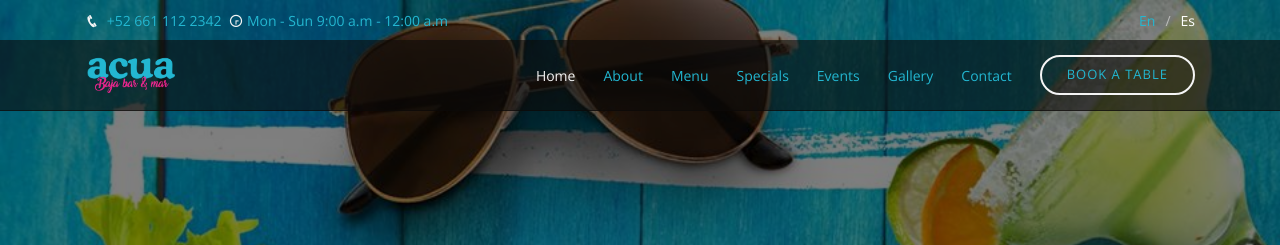
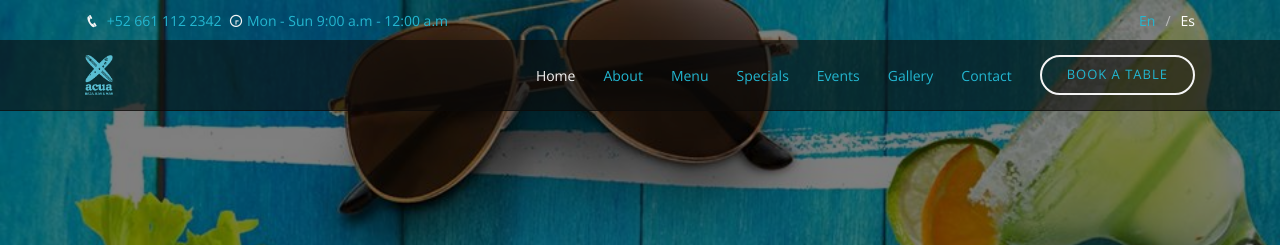
Before and after one commit to jahbenjah/acuabar, a Jekyll site: the page built from index.html, in a window 1280 px wide. Shown: the top 245 px of the page. Built offline with Jekyll 4.4.1, drawn with Linux system fonts in a browser that asks for light colours; some web fonts are replaced.

Commit message:
Se agrega Logo Original

```diff
--- a/_config.yml
+++ b/_config.yml
@@ -49,9 +49,9 @@ defaults:
     scope:
       path: ""
     values:
-      lang: "en"
+      lang: "en_us"
       lazy: true
       image:
-        path: /assets/img/acua/android-chrome-512x512.png
+        path: /assets/img/acua/logooriginalacua.png
         height: 512
         width: 512
--- a/index.html
+++ b/index.html
@@ -157,7 +157,7 @@
   <header id="header" class="fixed-top">
     <div class="container d-flex align-items-center">
 
-      <h1 class="logo mr-auto"><a href="index.html"><img src="assets/img/acua/logo ACUA BAJA BAR Y MAR.png" alt=""></a></h1>
+      <h1 class="logo mr-auto"><a href="index.html"><img src="assets/img/acua/logooriginalacua.png" alt="" ></a></h1>
       <!-- Uncomment below if you prefer to use an image logo -->
       <!-- <a href="index.html" class="logo mr-auto"><img src="assets/img/logo.png" alt="" class="img-fluid"></a>-->
 
```
Also changed, not shown: assets/img/acua/2 acua negro .png (added), assets/img/acua/acua blanco.png (added), assets/img/acua/logooriginalacua.png (added).
